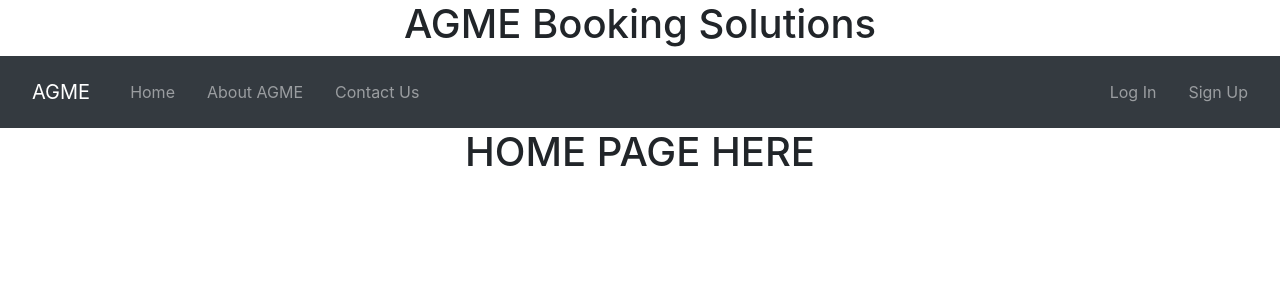
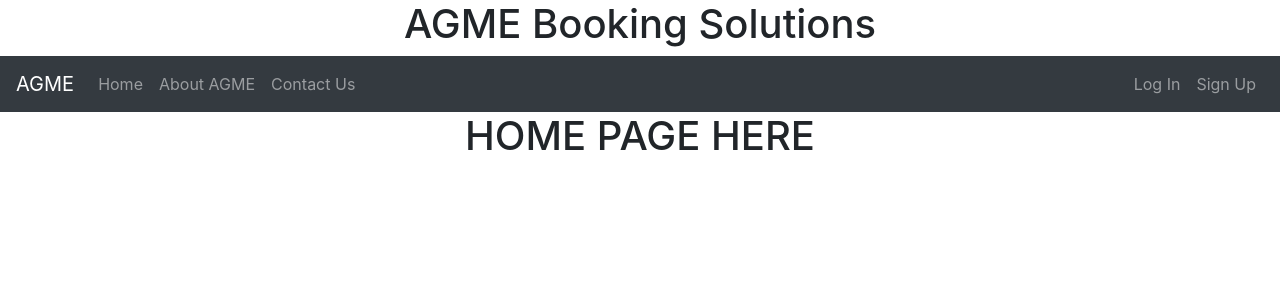
Before and after one commit to RMIT-SEPT/majorproject-7-tues-14-30-5, a React (Create React App) app in the folder FrontEnd/frontend-app/: page / in a window 1280 px wide. Shown: the top 300 px of the page. Built offline with nearby package versions, Linux system fonts and the light colour scheme.

Commit message:
Removed unnecessary css files and slight cleanup

```diff
--- a/FrontEnd/frontend-app/src/Header.css
+++ /dev/null
@@ -1,9 +0,0 @@
-a {
-    font-size: 1rem;
-    padding: 0.5rem;
-    margin: 0.5rem;
-}
-
-a.current {
-    text-decoration: overline underline;
-}
--- a/FrontEnd/frontend-app/src/components/Layout/Header.js
+++ b/FrontEnd/frontend-app/src/components/Layout/Header.js
@@ -1,11 +1,9 @@
 import React, {Component} from "react";
-import { Navbar, Nav, NavLink } from "react-bootstrap";
-import "../../Header.css"
+import { Navbar, Nav} from "react-bootstrap";
 
 class Header extends Component {
     render() {
         return (
-            // <div className="container">
             <Navbar bg="dark" variant="dark">
                 <Navbar.Brand href="#home">AGME</Navbar.Brand>
                 <Nav className="mr-auto">
@@ -14,11 +12,10 @@ class Header extends Component {
                     <Nav.Link href="/contact">Contact Us</Nav.Link>
                 </Nav>
                 <Nav className="ml-auto">
-                    <Nav.Link href="/login">Log In</Nav.Link>
+                    <Nav.Link href="/login" activeClassName="current">Log In</Nav.Link>
                     <Nav.Link href="/signup">Sign Up</Nav.Link>
                 </Nav>
             </Navbar>
-            // </div>
 
 
 
```
